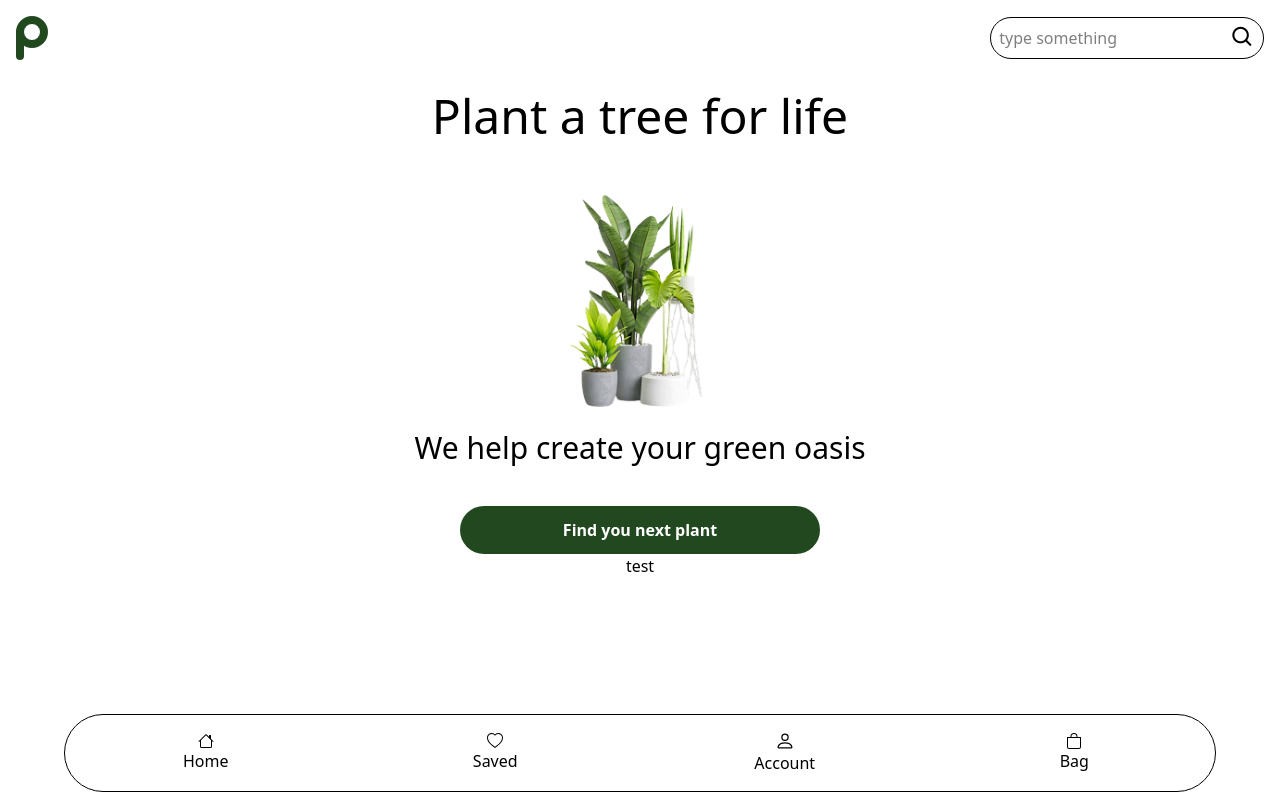
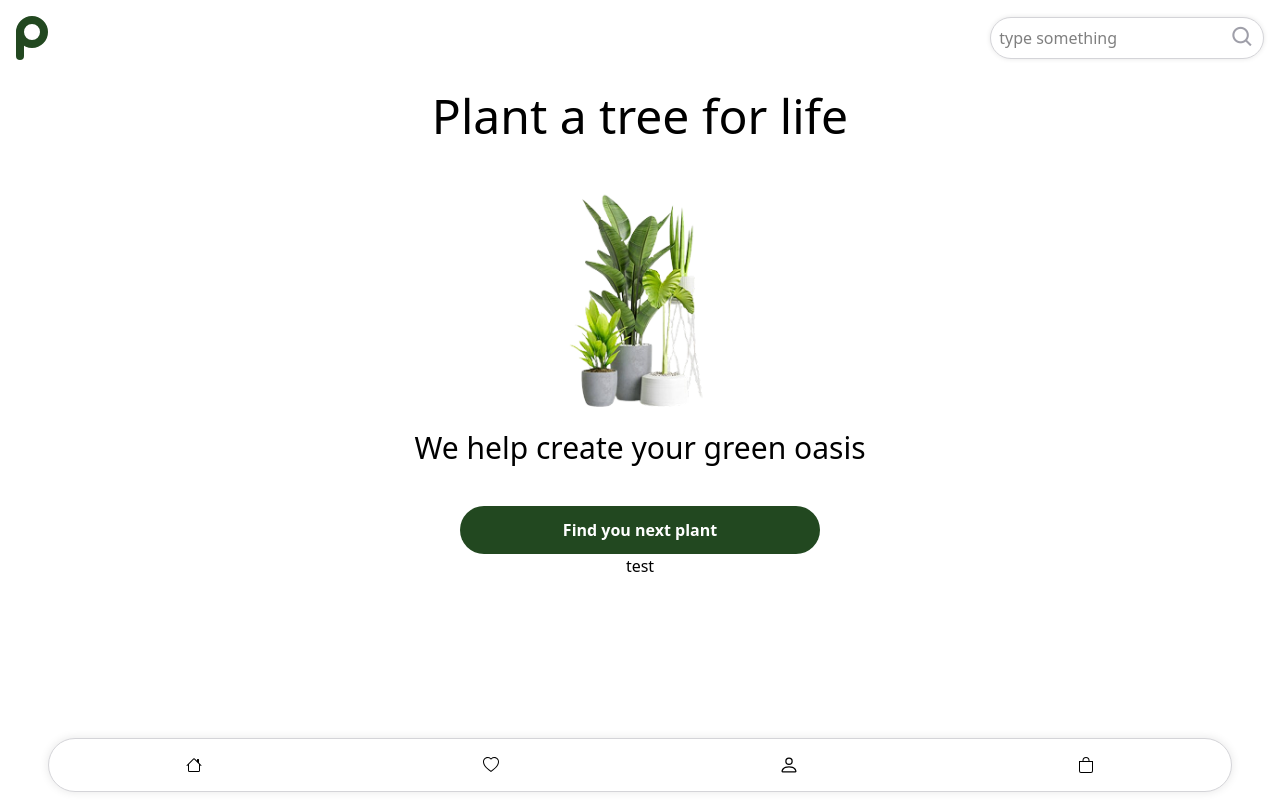
Before and after one commit to MalteRoz/Plnt, a PHP site: page /plnt/ in a window 1280 px wide. Run offline with PHP 8.4, Linux system fonts and the light colour scheme.

Commit message:
Add login and signin functionality with corresponding views and controllers; enhance layout and styling across components. Created goBack component

```diff
--- a/app/utils/Router.php
+++ b/app/utils/Router.php
@@ -37,6 +37,9 @@ class Router
     public function route($uri, $method)
     {
 
+        // print "<pre>";
+        // print_r($this->routes);
+        // print "</pre>";
         $uriWithoutQuery = strtok($uri, '?');
 
         foreach ($this->routes as $route) {
@@ -61,7 +64,7 @@ class Router
 
         http_response_code($code);
 
-        require './app/views/404.view.php';
+        require view('404.view.php');
 
         die();
     }
--- /dev/null
+++ b/app/views/Login.view.php
@@ -0,0 +1,3 @@
+<?php
+$content = view('contents/login.content.php');
+include view('/Template.php');
--- /dev/null
+++ b/app/views/Signin.view.php
@@ -0,0 +1,3 @@
+<?php
+$content = view('contents/signin.content.php');
+include view('/Template.php');
--- a/app/views/Template.php
+++ b/app/views/Template.php
@@ -11,7 +11,7 @@ include $filnamn;
         include view('components/searchbarMobile.php');
         ?>
 
-        <main class="flex-1 pt-[76px] pb-[77px]">
+        <main class="flex-1 pt-[76px] pb-[77px] w-full">
             <div class="p-4 h-full">
                 <?php
                 if (isset($content) && file_exists($content)) {
--- a/app/views/components/bottomnavbar.php
+++ b/app/views/components/bottomnavbar.php
@@ -34,13 +34,13 @@ $navItems = [
 ?>
 
 <div class="flex justify-center w-full">
-    <nav class="fixed bottom-2 z-100 w-[90%] flex justify-between gap-2 py-[1rem] px-0 border-[0.5px] rounded-full bg-white">
+    <nav class="fixed bottom-2 z-100 w-[92.5%] flex justify-between gap-2 py-[1rem] px-0 border-1 border-zinc-300 rounded-full bg-white shadow-[0_0_10px_rgba(0,0,0,0.1)]">
         <?php
         foreach ($navItems as $key => $value) : ?>
             <div class="flex flex-col items-center justify-center w-[25%]">
                 <a href="<?= $value['route']; ?>" class="flex flex-col items-center ">
                     <?= $value['icon']; ?>
-                    <span><?= $value['name']; ?></span>
+                    <!-- <span><?= $value['name']; ?></span> -->
                 </a>
             </div>
         <?php endforeach; ?>
--- a/app/views/components/searchbarMobile.php
+++ b/app/views/components/searchbarMobile.php
@@ -2,8 +2,8 @@
     <a href="/plnt/">
         <img src="public/LOGO.svg" alt="" class="flex w-[2rem]">
     </a>
-    <div class="flex items-center border-1 p-2 rounded-4xl bg-white">
+    <div class="flex items-center  p-2 rounded-4xl border-1 border-zinc-300 bg-white shadow-[0_0_5px_rgba(0,0,0,0.1)]">
         <input type="text" placeholder="type something" class="">
-        <i class='bx bx-search bx-sm'></i>
+        <i class='bx bx-search bx-sm text-zinc-400'></i>
     </div>
 </div>
--- a/app/views/contents/404.content.php
+++ b/app/views/contents/404.content.php
@@ -2,7 +2,7 @@
     <p class="flex text-8xl text-[#224820]">404</p>
     <p class="flex text-4xl text-center font-light w-[90%]">Oops no plants on this page...</p>
     <p class="text-2xl text-center font-light">Go Back Home</p>
-    <a href="http://localhost/plnt/" class="flex p-3 rounded-[50%] border-[1px]">
+    <a href="http://localhost/plnt/" class="flex p-3 rounded-full border-1 border-zinc-300 bg-white shadow-[0_0_10px_rgba(0,0,0,0.1)] h-10 w-10">
         <i class="fa-solid fa-arrow-left"></i>
     </a>
 </div>
--- a/routes.php
+++ b/routes.php
@@ -5,3 +5,5 @@ require_once './app/Utils/Router.php';
 $router = new Router();
 
 $router->get('/', 'app/Controllers/HomeController.php', 'show');
+$router->get('/login', 'app/Controllers/LoginController.php', 'show');
+$router->get('/signin', 'app/Controllers/SigninController.php', 'show');
--- a/src/output.css
+++ b/src/output.css
@@ -7,6 +7,12 @@
       "Segoe UI Emoji", "Segoe UI Symbol", "Noto Color Emoji";
     --font-mono: ui-monospace, SFMono-Regular, Menlo, Monaco, Consolas, "Liberation Mono",
       "Courier New", monospace;
+    --color-amber-700: oklch(55.5% 0.163 48.998);
+    --color-blue-700: oklch(48.8% 0.243 264.376);
+    --color-zinc-200: oklch(92% 0.004 286.32);
+    --color-zinc-300: oklch(87.1% 0.006 286.286);
+    --color-zinc-400: oklch(70.5% 0.015 286.067);
+    --color-zinc-500: oklch(55.2% 0.016 285.938);
     --color-white: #fff;
     --spacing: 0.25rem;
     --text-2xl: 1.5rem;
@@ -21,7 +27,10 @@
     --text-8xl--line-height: 1;
     --font-weight-light: 300;
     --font-weight-semibold: 600;
+    --font-weight-bold: 700;
+    --radius-2xl: 1rem;
     --radius-4xl: 2rem;
+    --blur-xl: 24px;
     --default-font-family: var(--font-sans);
     --default-mono-font-family: var(--font-mono);
   }
@@ -226,17 +232,47 @@
   .h-screen {
     height: 100vh;
   }
+  .w-10 {
+    width: calc(var(--spacing) * 10);
+  }
+  .w-\[0\%\] {
+    width: 0%;
+  }
   .w-\[2rem\] {
     width: 2rem;
   }
   .w-\[25\%\] {
     width: 25%;
   }
+  .w-\[40\%\] {
+    width: 40%;
+  }
+  .w-\[50\%\] {
+    width: 50%;
+  }
+  .w-\[55\%\] {
+    width: 55%;
+  }
+  .w-\[57\.5\%\] {
+    width: 57.5%;
+  }
+  .w-\[60\%\] {
+    width: 60%;
+  }
+  .w-\[62\.5\%\] {
+    width: 62.5%;
+  }
+  .w-\[65\%\] {
+    width: 65%;
+  }
   .w-\[80\%\] {
     width: 80%;
   }
   .w-\[90\%\] {
     width: 90%;
+  }
+  .w-\[92\.5\%\] {
+    width: 92.5%;
   }
   .w-full {
     width: 100%;
@@ -288,16 +321,17 @@
     border-style: var(--tw-border-style);
     border-width: 1px;
   }
-  .border-\[0\.5px\] {
-    border-style: var(--tw-border-style);
-    border-width: 0.5px;
-  }
-  .border-\[1px\] {
-    border-style: var(--tw-border-style);
-    border-width: 1px;
+  .border-zinc-300 {
+    border-color: var(--color-zinc-300);
   }
   .bg-\[\#224820\] {
     background-color: #224820;
+  }
+  .bg-amber-700 {
+    background-color: var(--color-amber-700);
+  }
+  .bg-blue-700 {
+    background-color: var(--color-blue-700);
   }
   .bg-white {
     background-color: var(--color-white);
@@ -363,8 +401,23 @@
   .text-white {
     color: var(--color-white);
   }
+  .text-zinc-400 {
+    color: var(--color-zinc-400);
+  }
   .underline {
     text-decoration-line: underline;
+  }
+  .shadow-\[0_0_0px_rgba\(0\,0\,0\,0\.1\)\] {
+    --tw-shadow: 0 0 0px var(--tw-shadow-color, rgba(0,0,0,0.1));
+    box-shadow: var(--tw-inset-shadow), var(--tw-inset-ring-shadow), var(--tw-ring-offset-shadow), var(--tw-ring-shadow), var(--tw-shadow);
+  }
+  .shadow-\[0_0_5px_rgba\(0\,0\,0\,0\.1\)\] {
+    --tw-shadow: 0 0 5px var(--tw-shadow-color, rgba(0,0,0,0.1));
+    box-shadow: var(--tw-inset-shadow), var(--tw-inset-ring-shadow), var(--tw-ring-offset-shadow), var(--tw-ring-shadow), var(--tw-shadow);
+  }
+  .shadow-\[0_0_10px_rgba\(0\,0\,0\,0\.1\)\] {
+    --tw-shadow: 0 0 10px var(--tw-shadow-color, rgba(0,0,0,0.1));
+    box-shadow: var(--tw-inset-shadow), var(--tw-inset-ring-shadow), var(--tw-ring-offset-shadow), var(--tw-ring-shadow), var(--tw-shadow);
   }
   .outline {
     outline-style: var(--tw-outline-style);
@@ -380,6 +433,71 @@
   syntax: "*";
   inherits: false;
 }
+@property --tw-shadow {
+  syntax: "*";
+  inherits: false;
+  initial-value: 0 0 #0000;
+}
+@property --tw-shadow-color {
+  syntax: "*";
+  inherits: false;
+}
+@property --tw-shadow-alpha {
+  syntax: "<percentage>";
+  inherits: false;
+  initial-value: 100%;
+}
+@property --tw-inset-shadow {
+  syntax: "*";
+  inherits: false;
+  initial-value: 0 0 #0000;
+}
+@property --tw-inset-shadow-color {
+  syntax: "*";
+  inherits: false;
+}
+@property --tw-inset-shadow-alpha {
+  syntax: "<percentage>";
+  inherits: false;
+  initial-value: 100%;
+}
+@property --tw-ring-color {
+  syntax: "*";
+  inherits: false;
+}
+@property --tw-ring-shadow {
+  syntax: "*";
+  inherits: false;
+  initial-value: 0 0 #0000;
+}
+@property --tw-inset-ring-color {
+  syntax: "*";
+  inherits: false;
+}
+@property --tw-inset-ring-shadow {
+  syntax: "*";
+  inherits: false;
+  initial-value: 0 0 #0000;
+}
+@property --tw-ring-inset {
+  syntax: "*";
+  inherits: false;
+}
+@property --tw-ring-offset-width {
+  syntax: "<length>";
+  inherits: false;
+  initial-value: 0px;
+}
+@property --tw-ring-offset-color {
+  syntax: "*";
+  inherits: false;
+  initial-value: #fff;
+}
+@property --tw-ring-offset-shadow {
+  syntax: "*";
+  inherits: false;
+  initial-value: 0 0 #0000;
+}
 @property --tw-outline-style {
   syntax: "*";
   inherits: false;
@@ -390,6 +508,20 @@
     *, ::before, ::after, ::backdrop {
       --tw-border-style: solid;
       --tw-font-weight: initial;
+      --tw-shadow: 0 0 #0000;
+      --tw-shadow-color: initial;
+      --tw-shadow-alpha: 100%;
+      --tw-inset-shadow: 0 0 #0000;
+      --tw-inset-shadow-color: initial;
+      --tw-inset-shadow-alpha: 100%;
+      --tw-ring-color: initial;
+      --tw-ring-shadow: 0 0 #0000;
+      --tw-inset-ring-color: initial;
+      --tw-inset-ring-shadow: 0 0 #0000;
+      --tw-ring-inset: initial;
+      --tw-ring-offset-width: 0px;
+      --tw-ring-offset-color: #fff;
+      --tw-ring-offset-shadow: 0 0 #0000;
       --tw-outline-style: solid;
     }
   }
```
Also changed, not shown: other parts of src/output.css (+18 -20 lines), app/Controllers/LoginController.php (added, +8 -0 lines), app/Controllers/SigninController.php (added, +8 -0 lines), app/views/components/goback.php (added, +18 -0 lines), app/views/contents/login.content.php (added, +23 -0 lines), app/views/contents/signin.content.php (added, +24 -0 lines).
